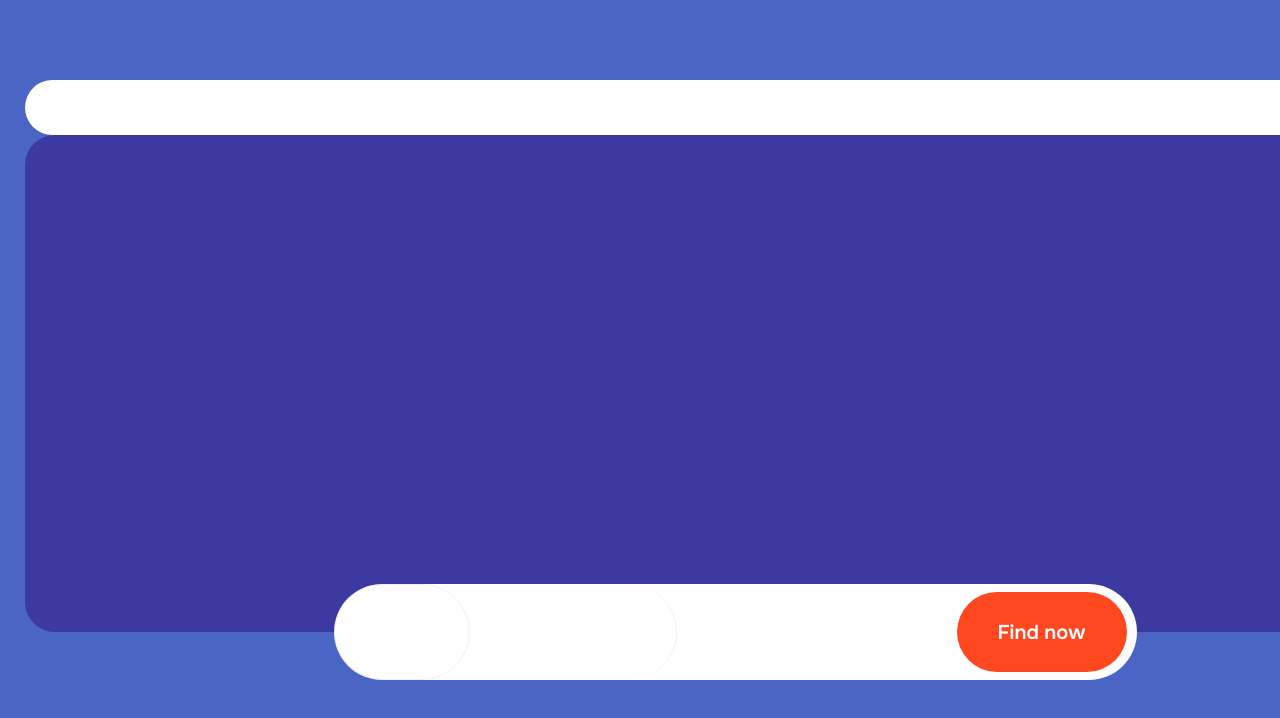
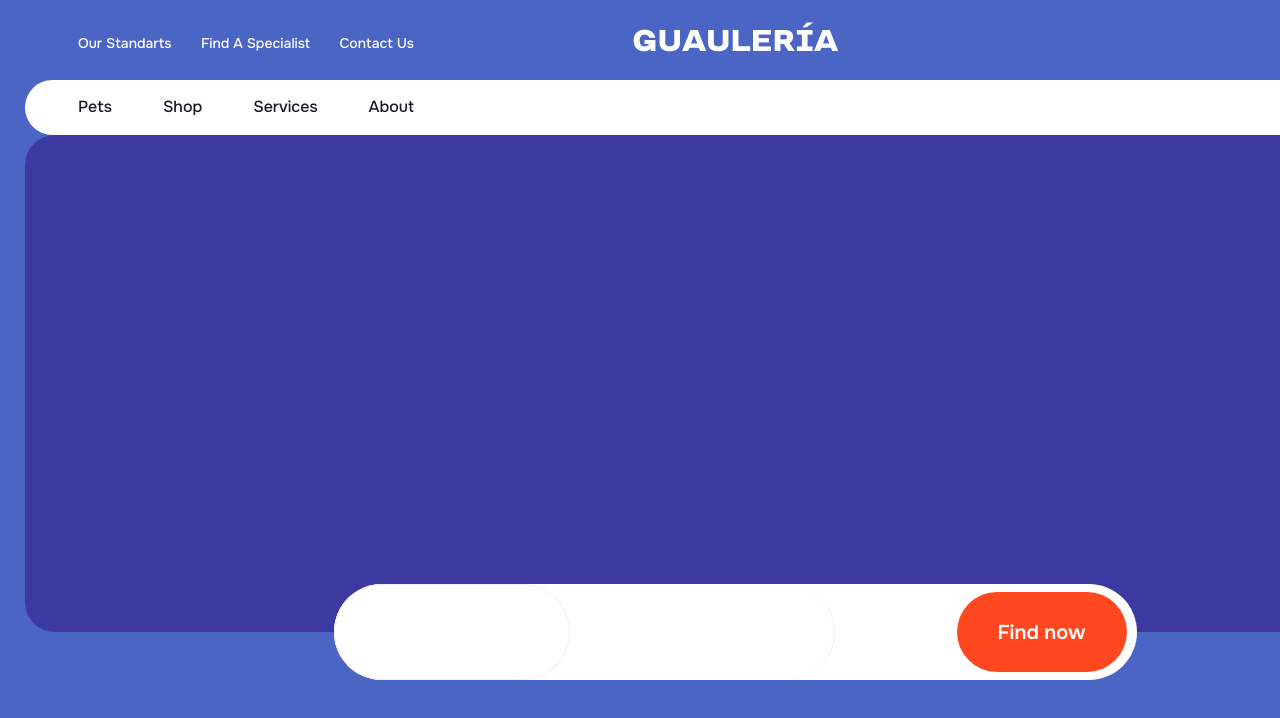
Before and after one commit to vkorshunovv/guauleria, a React (Create React App) app: page / in a window 1280 px wide. Shown: the top 718 px of the page. Built offline with nearby package versions, Linux system fonts and the light colour scheme.

Commit message:
complete upperHeader section

```diff
--- a/public/index.html
+++ b/public/index.html
@@ -13,7 +13,7 @@
     <meta name="theme-color" content="#000000" />
     <meta
       name="The best place for you and tour frieds little friends"
-      content="Web site created using create-react-app"
+      content=""
     />
     <link rel="apple-touch-icon" href="%PUBLIC_URL%/logo192.png" />
     <link rel="manifest" href="%PUBLIC_URL%/manifest.json" />
@@ -25,7 +25,7 @@
       rel="stylesheet"
     />
     <!-- Google fonts end -->
-    <title>Guauleria | The best place for your animals</title>
+    <title>Guaulería</title>
   </head>
   <body>
     <noscript>You need to enable JavaScript to run this app.</noscript>
--- a/src/App.css
+++ b/src/App.css
@@ -8,3 +8,9 @@
   font-weight: 400;
   font-style: normal;
 }
+
+@font-face {
+  font-family: "ttTravels";
+  src: url("./TT\ Travels\ Trial\ ExtraBold.ttf");
+  font-weight: 800;
+  }
--- a/src/Header.css
+++ b/src/Header.css
@@ -3,22 +3,128 @@
     grid-template-columns: repeat(12, 1fr [col-start]);
     grid-template-rows: repeat(2, 1fr [row-start]);
     column-gap: 30px;
-    /* margin: 0 25px 0 25px; */
     height: 110px;
     width: 1470px;
     justify-items: center;
 }
 
-.topHeader {
+.bottomHeader {
+    grid-column: 1/-1;
+    grid-row: span 2;
+    background-color: rgb(255, 255, 255);
+    border-radius: 90px;
+    width: 1420px;
+    position: relative;
+}
+
+.headerContainer {
+    width: auto;
+    height: 55px;
+    display: grid;
+    grid-template-columns: repeat(12, 1fr [col-start]);
+    gap: 30px;
+    padding: 0 53px;
+}
+
+.headerLinks {
+    width: calc(100% + 30px);
+    grid-column:span 3;
+    display: flex;
+    align-items: center;
+}
+
+.menu {
+    width: 100%;
+    display: flex;
+    justify-content:space-between;
+    list-style-type: none;
+    margin: 0;
+    padding: 0;
+}
+
+.menu li a {
+    text-decoration: none;
+    color: rgba(22, 26, 35, 1);
+    font-size: 16px;
+    font-weight: 500;
+}
+
+.menu li a:hover {
+    color: rgba(255, 72, 32, 1);
+}
+
+.menu li a:active {
+    color: rgba(255, 72, 32, 1);
+    font-weight: 600;
+}
+
+.lastHeaderCol {
+    grid-column: col-start 10/ span 2;
+    display: flex;
+    justify-content: end;
+    align-items: center;
+    gap: 13px;
+}
+
+.upperHeader {
     grid-column: 1/-1;
     grid-row: span 1;
     width: 1420px;
 }
 
-.bottomHeader {
-    grid-column: 1/-1;
-    grid-row: span 2;
-    background-color: #FFFFFF;
-    border-radius: 90px;
-    width: 1420px;
+.upperHeader .headerLinks {
+    align-items: start;
+    padding-top: 9px;
 }
+
+.upperHeader .headerLinks a {
+    font-size: 14px;
+    color: rgb(255, 255, 255);
+}
+
+.upperHeader .headerLinks a:hover {
+    color: rgba(209, 234, 183, 1);
+}
+
+.upperHeader .headerLinks a:hover {
+    color: rgba(209, 234, 183, 1);
+    font-size: 600;
+}
+
+.logoMain {
+    grid-column: col-start 4/ span 4;
+    display: flex;
+    justify-content: center;
+}
+
+.logoMain p {
+    color: rgb(255, 255, 255);
+    font-family: "ttTravels", sans-serif;
+    font-size: 30px;
+    text-transform: uppercase;
+    padding: 0;
+    margin: 0;
+}
+
+.upperHeader .headerContainer {
+    align-items: start;
+}
+
+.userLogOut {
+    border: none;
+    background-color: inherit;
+    cursor: pointer;
+    color: rgb(255, 255, 255);
+    font-size: 16px;
+}
+
+.userLogOut a {
+width: 34px;
+height: 34px;
+border-radius: 90px;
+}
+
+.headerContainer img {
+    width: 34px;
+    height: 34px;
+}
--- a/src/Header.js
+++ b/src/Header.js
@@ -1,14 +1,54 @@
 import "./Header.css";
+import userLogin from "../src/assets/userLogin.png"
 
 export default function Header() {
   return (
     <div className="header">
-        <section className="topHeader">
-
-        </section>
-        <section className="bottomHeader">
-
-        </section>
+      <section className="upperHeader">
+        <div className="headerContainer">
+          <div className="headerLinks">
+            <menu className="menu">
+              <li>
+                <a href="#">Our Standarts</a>
+              </li>
+              <li>
+                <a href="#">Find A Specialist</a>
+              </li>
+              <li>
+                <a href="#">Contact Us</a>
+              </li>
+            </menu>
+          </div>
+          <div className="logoMain">
+            <p>guaulería</p>
+          </div>
+          <div className="lastHeaderCol">
+            <button className="userLogOut" type="button">Log out</button>
+            <a href="#"><img src={userLogin}/></a>
+          </div>
+        </div>
+      </section>
+      <section className="bottomHeader">
+        <div className="headerContainer">
+          <div className="headerLinks">
+            <menu className="menu">
+              <li>
+                <a href="#">Pets</a>
+              </li>
+              <li>
+                <a href="#">Shop</a>
+              </li>
+              <li>
+                <a href="#">Services</a>
+              </li>
+              <li>
+                <a href="#">About</a>
+              </li>
+            </menu>
+          </div>
+          <div className="lastHeaderCol"></div>
+        </div>
+      </section>
     </div>
   );
 }
--- a/src/SearchBar.css
+++ b/src/SearchBar.css
@@ -10,33 +10,42 @@
     bottom: 0px;
 }
 
-.searchVariants {
+.searchSections {
+    position: relative;
     display: flex;
     height: 96px;
 }
 
 .searchPet {
-    width: 134px;
-    height: auto;
+    position: absolute;
+    width: 234px;
+    height: 94px;
     border-radius: 90px;
     border: solid 1px rgba(122, 94, 236, 0.11);
+    background-color: rgb(255, 255, 255);
+    z-index: 1;
 }
 
 .searchPet:hover {
     background-color: rgba(209, 234, 183, 1);
+    z-index: 1;
 }
 
 .searchBreed {
-    width: 206px;
-    height: auto;
-    border-radius: 0 90px 90px 0;
+    position: absolute;
+    width: 500px;
+    height: 96px;
+    border-radius: 90px;
     border-right: solid 1px rgba(122, 94, 236, 0.11);
-    overflow: hidden;
+    background-color: rgb(255, 255, 255);
+    z-index: 0;
 }
 
 .searchBreed:hover {
     background-color: rgba(209, 234, 183, 1);
+    z-index: 0;
 }
+
 
 .searchButton {
     display: flex;
@@ -46,7 +55,6 @@
     height: 80px;
     border-radius: 90px;
     margin-right: 10px;
-    background-color: rgba(255, 72, 32, 1);
 }
 
 .searchButton a {
@@ -57,6 +65,7 @@
     height: 80px;
     text-decoration: none;
     border-radius: 90px;
+    background-color: rgba(255, 72, 32, 1);
 }
 
 .searchButton a p {
--- a/src/SearchBar.js
+++ b/src/SearchBar.js
@@ -2,8 +2,8 @@
 
 export default function SearchBar() {
   return (
-    <div className="searchBar">
-      <section className="searchVariants">
+    <form className="searchBar">
+      <section className="searchSections">
         <div className="searchPet"></div>
         <div className="searchBreed"></div>
       </section>
@@ -12,6 +12,6 @@
           <p>Find now</p>
         </a>
       </section>
-    </div>
+    </form>
   );
 }
```
Also changed, not shown: src/TT Travels Trial ExtraBold.ttf (added), src/assets/userLogin.png (added).
